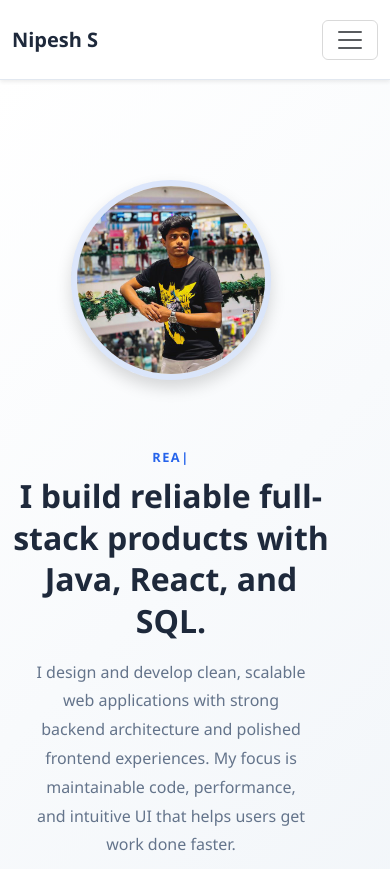
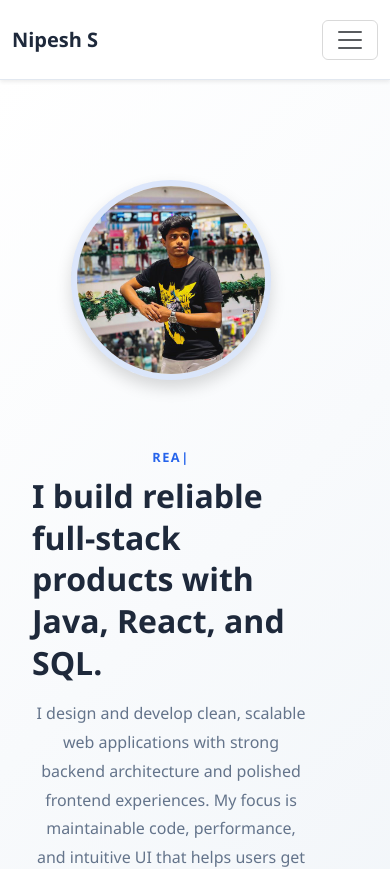
Before and after one commit to NipeshS/Portfolio, a React (Vite) app: page / in a window 390 px wide. Shown: the top 869 px of the page. Built offline with nearby package versions, Linux system fonts and the light colour scheme.

Commit message:
Adjust mobile hero subtitle and title alignment

```diff
--- a/src/pages/Home.jsx
+++ b/src/pages/Home.jsx
@@ -13,7 +13,7 @@ function Home() {
             />
           </div>
           <div className="col-md-7">
-            <p className="hero-kicker text-uppercase mb-2">
+            <p className="hero-kicker hero-subtitle text-uppercase mb-2">
               <TypeAnimation
                 sequence={[
                   "Java Full Stack Developer",
--- a/src/styles.css
+++ b/src/styles.css
@@ -356,6 +356,11 @@ html,
     border-radius: 50%;
   }
 
+  .hero-subtitle {
+    text-align: center;
+    width: 100%;
+  }
+
   .hero-section {
     padding-bottom: 40px;
   }
@@ -367,6 +372,9 @@ html,
   .hero-title {
     font-size: 32px;
     line-height: 1.3;
+    text-align: left;
+    width: 100%;
+    padding: 0 20px;
   }
 
   .hero-description {
```
